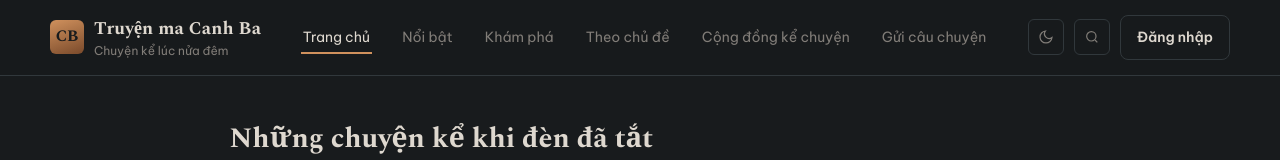
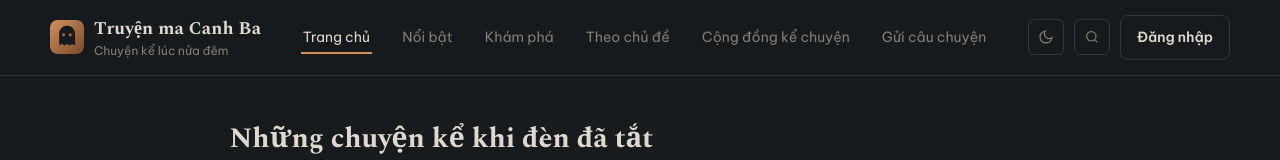
Before and after one commit to tndm00/storyverse-fe, a React (Vite) app: page / in a window 1280 px wide. Shown: the top 160 px of the page. Built offline with nearby package versions, Linux system fonts and the light colour scheme; no server answers.

Commit message:
feat: use the ghost favicon as the header brand mark instead of "CB" text

```diff
--- a/src/site/layouts/SiteLayout.tsx
+++ b/src/site/layouts/SiteLayout.tsx
@@ -57,10 +57,8 @@ export function SiteLayout() {
     <div className="canhba">
       <header className="cb-header">
         <div className="cb-wrap cb-header-row">
-          <Link to={ROUTES.home} className="cb-brand" aria-label="Canh Ba — trang chủ">
-            <span className="cb-brand-mark" aria-hidden="true">
-              CB
-            </span>
+          <Link to={ROUTES.home} className="cb-brand" aria-label="Truyện ma Canh Ba — trang chủ">
+            <img src="/favicon.svg" alt="" className="cb-brand-mark" width={34} height={34} />
             <span>
               <span className="cb-brand-name">{SITE_LABELS.brand}</span>
               <span className="cb-brand-tag">{SITE_LABELS.tagline}</span>
--- a/src/site/site.css
+++ b/src/site/site.css
@@ -107,15 +107,8 @@
   width: 34px;
   height: 34px;
   border-radius: var(--cb-radius);
-  background: linear-gradient(160deg, var(--cb-accent) 0%, #7a4a2b 100%);
-  display: flex;
-  align-items: center;
-  justify-content: center;
-  font-family: "Spectral", serif;
-  font-weight: 700;
-  color: #181b1d;
-  font-size: 16px;
   flex-shrink: 0;
+  display: block;
 }
 .cb-brand-name {
   font-family: "Spectral", serif;
```
